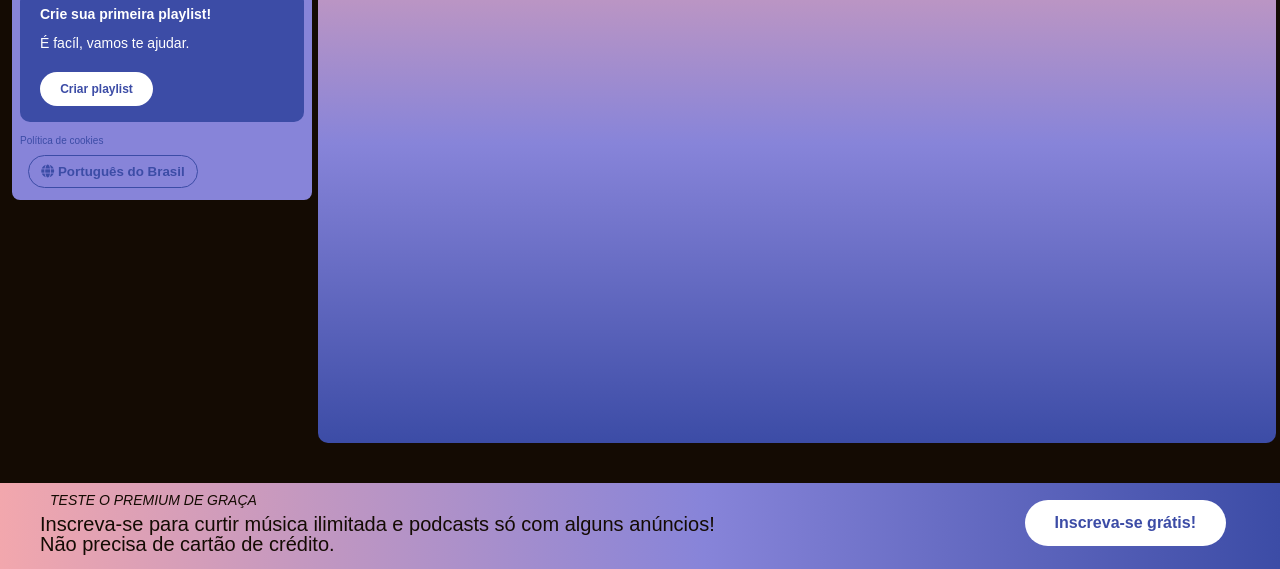
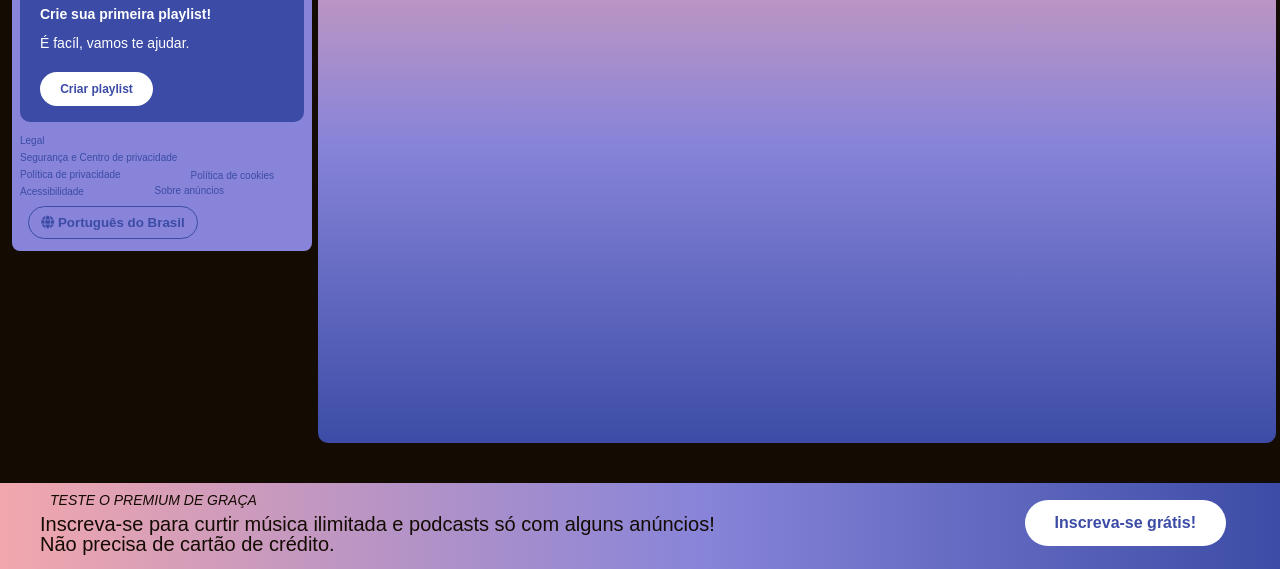
Before and after one commit to sumrya/imers-o-Alura, a plain HTML site: page index.html in a window 1280 px wide. Shown: the part 231-800 px from the top of the page. Drawn offline with Linux system fonts and the light colour scheme.

Commit message:
Projeto em andamento

```diff
--- a/index.html
+++ b/index.html
@@ -54,8 +54,23 @@
                     </button>
                 </div>
             </section>
+            <div class="termos">
+                <a href="">Legal</a>
+            </div>
+            <div class="priv-security">
+                <a href="">Segurança e Centro de privacidade</a>
+            </div>
+            <div class="privacy-policie">
+                <a href="">Política de privacidade</a>
+            </div>
             <div class="cookies">
                 <a href="">Política de cookies</a>
+            </div>
+            <div class="accessibility">
+                <a href="">Acessibilidade</a>
+            </div>
+            <div class="ad">
+                <a href="">Sobre anúncios</a>
             </div>
             <div class="languages">
                 <button class="languages__button">
--- a/src/styles/sidebar-footer.css
+++ b/src/styles/sidebar-footer.css
@@ -143,14 +143,80 @@ h1 {
     width: 113px;
 }
 
-.sidebar .cookies a {
+.sidebar .termos a {
     color: #3c4ca6;
     font-weight: 300;
     font-size: 10px;
     text-decoration: none;
 }
 
+.sidebar .termos a:hover {
+    text-decoration: underline;
+}
+
+.sidebar .priv-security a {
+    color: #3c4ca6;
+    font-weight: 300;
+    font-size: 10px;
+    text-decoration: none;
+}
+
+.sidebar .priv-security a:hover {
+    text-decoration: underline;
+}
+
+.sidebar .privacy-policie a {
+    color: #3c4ca6;
+    font-weight: 300;
+    font-size: 10px;
+    text-decoration: none;
+}
+
+.sidebar .privacy-policie a:hover {
+    text-decoration: underline;
+}
+
+.sidebar .cookies a {
+    display: flex;
+    justify-content: flex-end;
+    align-items: flex-end;
+    color: #3c4ca6;
+    font-weight: 300;
+    font-size: 10px;
+    text-decoration: none;
+    margin-top: -10px;
+    margin-right: 30px;
+    margin-left: 170px;
+}
+
 .sidebar .cookies a:hover {
+    text-decoration: underline;
+}
+
+.sidebar .accessibility a {
+    color: #3c4ca6;
+    font-weight: 300;
+    font-size: 10px;
+    text-decoration: none;
+}
+
+.sidebar .accessibility a:hover {
+    text-decoration: underline;
+}
+
+.sidebar .ad a {
+    display: flex;
+    justify-content: flex-end;
+    color: #3c4ca6;
+    font-weight: 300;
+    font-size: 10px;
+    text-decoration: none;
+    margin-top: -12px;
+    margin-right: 80px;
+    margin-left: 130px;
+}
+
+.sidebar .ad a:hover {
     text-decoration: underline;
 }
 
```
